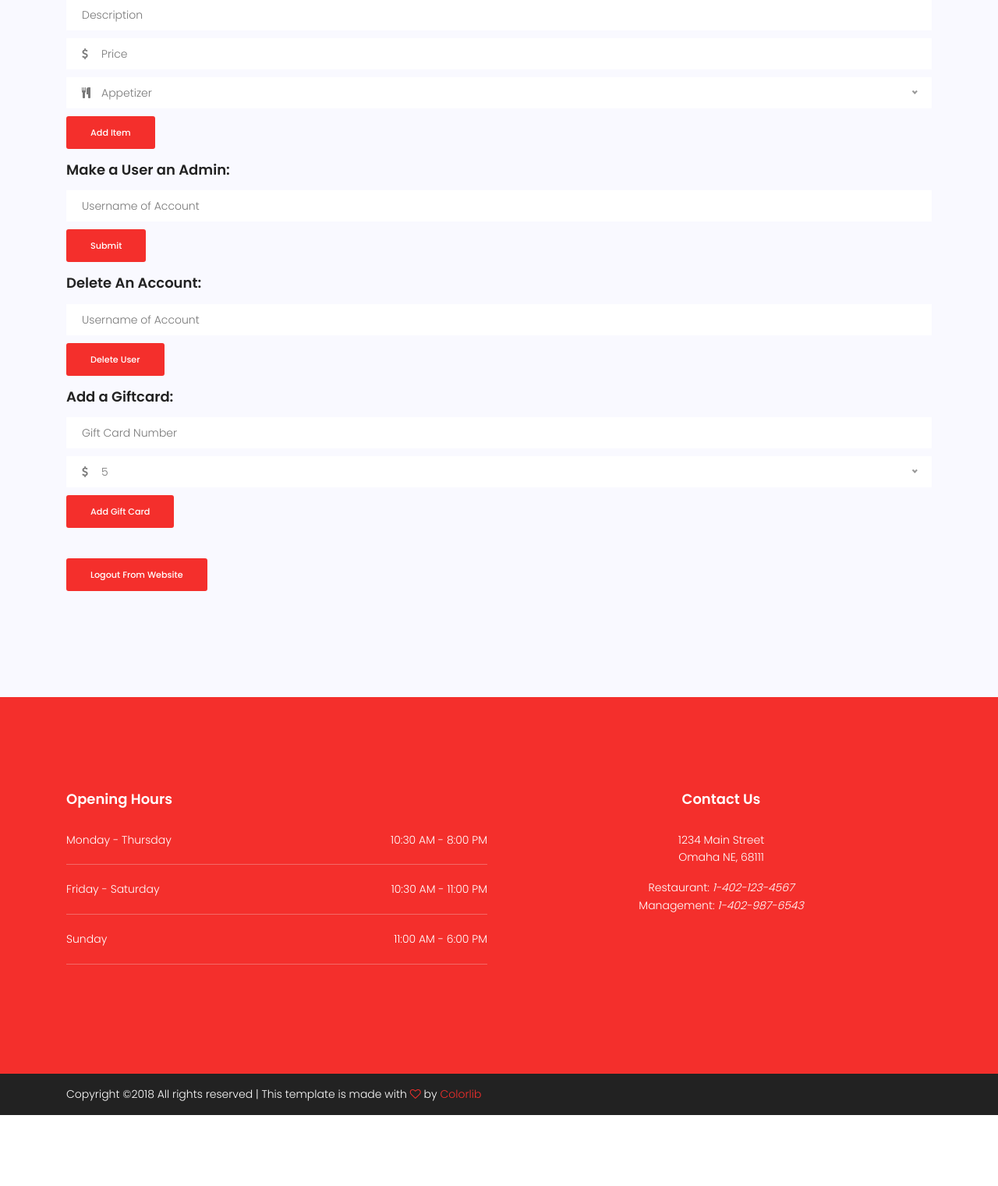
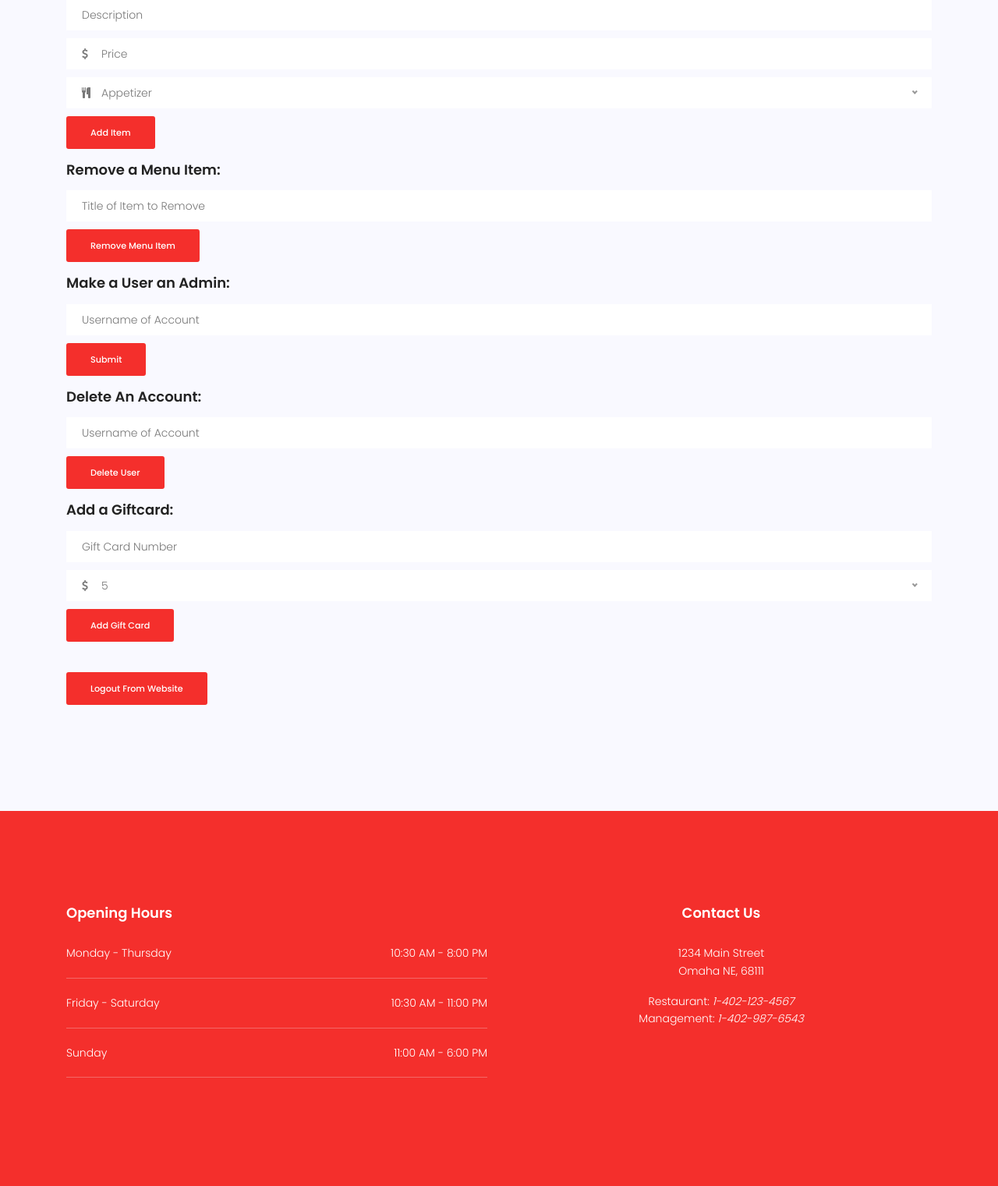
Before and after one commit to JustinRobbins7/DigitalSynergyGP, a Flask app: page /myaccount in a window 1280 px wide. Shown: the part 800-2321 px from the top of the page at 78% size. Before the commit the page ends 2230 px from the top, so only its background shows below. Run offline with Flask 2, Linux system fonts and the light colour scheme; a user stored in the database is signed in; some libraries are stand-ins or nearby versions.

Commit message:
Admins can add/remove menu items. Menu page refreshes list from menu items db

```diff
--- a/WebApp/WebApp/app.py
+++ b/WebApp/WebApp/app.py
@@ -1,6 +1,7 @@
 from flask import Flask, render_template, abort, redirect, request
 from jinja2 import TemplateNotFound
-from WebApp.WebApp.forms import AddMenuItem, CreateAccount, FormLogin, UsernameReturnDelete, UsernameReturnAdmin, GiftCardAddition, AddBalance
+from WebApp.WebApp.forms import AddMenuItem, CreateAccount, FormLogin, UsernameReturnDelete, UsernameReturnAdmin, \
+                                GiftCardAddition, AddBalance, RemoveMenuItem
 from flask_sqlalchemy import SQLAlchemy
 from flask_login import LoginManager, UserMixin, login_user, logout_user, current_user
 import pymysql
@@ -37,6 +38,16 @@ class Giftcards(db.Model):
     id = db.Column('id', db.Integer, primary_key=True)
     number = db.Column(db.String(15))
     balance = db.Column(db.DECIMAL(10, 2))
+
+
+# DB model for the items on the menu
+# menu items will be added or removed from an admin account and displayed on the menu.html page
+class MenuItems(db.Model):
+    id = db.Column('id', db.Integer, primary_key=True)
+    itemtitle = db.Column(db.String(40))
+    itemdescription = db.Column(db.String(250))
+    itemprice = db.Column(db.DECIMAL(10, 2))
+    itemtype = db.Column(db.String(10))
 
 
 db.create_all()
@@ -94,6 +105,16 @@ def createaccount_function():
         abort(404)
 
 
+# what to do on menu
+# used to pass a list of all menu items from the database to the html to allow for a loop
+# to place all the items
+@app.route('/menu')
+def menu_function():
+    test = db.engine.execute('SELECT * FROM restaurant.menu_items')
+    menuitemlist = test.fetchall()
+    return render_template('menu.html', MenuItemList=menuitemlist)
+
+
 # what to do on my account
 @app.route('/myaccount')
 def myaccount_function():
@@ -109,6 +130,10 @@ def myaccount_function():
         gcmessagebad = None
         addmessagegood = None
         addmessagebad = None
+        menumessagegood = None
+        menumessagebad = None
+        rimessagegood = None
+        rimessagebad = None
 
         # initialized forms needed
         form_menu = AddMenuItem()
@@ -118,6 +143,7 @@ def myaccount_function():
         form_makeadmin = UsernameReturnAdmin()
         form_addgiftcard = GiftCardAddition()
         form_addbalance = AddBalance()
+        form_removeitem = RemoveMenuItem()
 
         # if login button is pressed ------------------------------------------------------------------------------
         if form_login.loginsubmit.data:
@@ -135,24 +161,64 @@ def myaccount_function():
                     login_user(user, remember=True)
                     return render_template('myaccount.html', formMenu=form_menu, formLogin=form_login,
                                            formCreate=form_create, formDelete=form_delete, formAdmin=form_makeadmin,
-                                           formAddGiftcard=form_addgiftcard, formAddBalance=form_addbalance)
+                                           formAddGiftcard=form_addgiftcard, formAddBalance=form_addbalance,
+                                           formRemoveItem=form_removeitem)
                 # if the combo doesn't exist in the DB, prompt user to create account if they don't have one
                 else:
                     error = 'Username or Password Incorrect: Create Account if you Don\'t Have One'
                     return render_template('myaccount.html', formMenu=form_menu, formLogin=form_login,
                                            formCreate=form_create, formDelete=form_delete, formAdmin=form_makeadmin,
                                            formAddGiftcard=form_addgiftcard, formAddBalance=form_addbalance,
-                                           loginError=error)
+                                           formRemoveItem=form_removeitem, loginError=error)
 
         # logic for adding a menu item to the website -------------------------------------------------------------
         if form_menu.addsubmit.data:
             form_menu = AddMenuItem(request.form)
             if form_menu.validate_on_submit():
-                print(form_menu.title.data)
-                print(form_menu.description.data)
-                print(form_menu.price.data)
-                print(form_menu.choice.data)
-                return redirect('myaccount')
+                temp_title = form_menu.title.data
+                temp_description = form_menu.description.data
+                temp_price = form_menu.price.data
+                temp_itemtype = form_menu.choice.data
+                # if an item with that title does not exist add it to the database
+                if db.session.query(MenuItems).filter(MenuItems.itemtitle == temp_title).count() == 0:
+                    temp_item = MenuItems(itemtitle=temp_title, itemdescription=temp_description, itemprice=temp_price,
+                                          itemtype=temp_itemtype)
+                    db.session.add(temp_item)
+                    db.session.commit()
+                    menumessagegood = 'Item has been added to the menu.'
+                    return render_template('myaccount.html', formMenu=form_menu, formLogin=form_login,
+                                           formCreate=form_create, formDelete=form_delete, formAdmin=form_makeadmin,
+                                           formAddGiftcard=form_addgiftcard, formAddBalance=form_addbalance,
+                                           formRemoveItem=form_removeitem, MenuMessageG=menumessagegood)
+                # if an item with that title already exists don't add it
+                else:
+                    menumessagebad = 'Item already exists in the menu. Check name and try again.'
+                    return render_template('myaccount.html', formMenu=form_menu, formLogin=form_login,
+                                           formCreate=form_create, formDelete=form_delete, formAdmin=form_makeadmin,
+                                           formAddGiftcard=form_addgiftcard, formAddBalance=form_addbalance,
+                                           formRemoveItem=form_removeitem, MenuMessageB=menumessagebad)
+
+        # logic for removing a menu item from the website ---------------------------------------------------------
+        if form_removeitem.removeItemButton.data:
+            form_removeitem = RemoveMenuItem(request.form)
+            if form_removeitem.validate_on_submit():
+                temp_itemremove = form_removeitem.removeItemTitle.data
+                # if item is not in database throw error message
+                if db.session.query(MenuItems).filter(MenuItems.itemtitle == temp_itemremove).count() == 0:
+                    rimessagebad = 'Item is not on the menu. Check title and try again.'
+                    return render_template('myaccount.html', formMenu=form_menu, formLogin=form_login,
+                                           formCreate=form_create, formDelete=form_delete, formAdmin=form_makeadmin,
+                                           formAddGiftcard=form_addgiftcard, formAddBalance=form_addbalance,
+                                           formRemoveItem=form_removeitem, RemoveMessageB=rimessagebad)
+                # item with the remove title is in the database for menu items
+                else:
+                    MenuItems.query.filter_by(itemtitle=temp_itemremove).delete()
+                    db.session.commit()
+                    rimessagegood = 'Item has been removed from the menu.'
+                    return render_template('myaccount.html', formMenu=form_menu, formLogin=form_login,
+                                           formCreate=form_create, formDelete=form_delete, formAdmin=form_makeadmin,
+                                           formAddGiftcard=form_addgiftcard, formAddBalance=form_addbalance,
+                                           formRemoveItem=form_removeitem, RemoveMessageG=rimessagegood)
 
         # logic for a user to add a balance to their account via a giftcard ---------------------------------------
         if form_addbalance.addBalanceButton.data:
@@ -165,7 +231,7 @@ def myaccount_function():
                     return render_template('myaccount.html', formMenu=form_menu, formLogin=form_login,
                                            formCreate=form_create, formDelete=form_delete, formAdmin=form_makeadmin,
                                            formAddGiftcard=form_addgiftcard, formAddBalance=form_addbalance,
-                                           BalanceMessageB=gcmessagebad)
+                                           formRemoveItem=form_removeitem, BalanceMessageB=gcmessagebad)
                 # gc number is in database
                 else:
                     gift_card = Giftcards.query.filter_by(number=temp_addnumber).first()
@@ -176,7 +242,7 @@ def myaccount_function():
                     return render_template('myaccount.html', formMenu=form_menu, formLogin=form_login,
                                            formCreate=form_create, formDelete=form_delete, formAdmin=form_makeadmin,
                                            formAddGiftcard=form_addgiftcard, formAddBalance=form_addbalance,
-                                           BalanceMessageG=gcmessagegood)
+                                           formRemoveItem=form_removeitem, BalanceMessageG=gcmessagegood)
 
         # logic for adding a giftcard to the database -------------------------------------------------------------
         if form_addgiftcard.addGiftCard.data:
@@ -184,6 +250,7 @@ def myaccount_function():
             if form_addgiftcard.validate_on_submit():
                 temp_gcnumber = form_addgiftcard.giftCardNumber.data
                 temp_gcamount = form_addgiftcard.giftCardAmount.data
+                # the gift card number doesn't already exist within the database
                 if db.session.query(Giftcards).filter(Giftcards.number == temp_gcnumber).count() == 0:
                     temp_gc = Giftcards(number=temp_gcnumber, balance=temp_gcamount)
                     db.session.add(temp_gc)
@@ -192,25 +259,28 @@ def myaccount_function():
                     return render_template('myaccount.html', formMenu=form_menu, formLogin=form_login,
                                            formCreate=form_create, formDelete=form_delete, formAdmin=form_makeadmin,
                                            formAddGiftcard=form_addgiftcard, formAddBalance=form_addbalance,
-                                           AddMessageG=gcmessagegood)
+                                           formRemoveItem=form_removeitem, AddMessageG=gcmessagegood)
+                # the gift card number already exists in the database
                 else:
                     gcmessagebad = 'Giftcard Has Already Been Added'
                     return render_template('myaccount.html', formMenu=form_menu, formLogin=form_login,
                                            formCreate=form_create, formDelete=form_delete, formAdmin=form_makeadmin,
                                            formAddGiftcard=form_addgiftcard, formAddBalance=form_addbalance,
-                                           AddMessageB=gcmessagebad)
+                                           formRemoveItem=form_removeitem, AddMessageB=gcmessagebad)
 
         # logic for deleting a user from the website --------------------------------------------------------------
         if form_delete.returnButtonDelete.data:
             form_delete = UsernameReturnDelete(request.form)
             if form_delete.validate_on_submit():
                 temp_user = form_delete.returnUsernameDelete.data
+                # user that is trying to be deleted doesn't exist
                 if db.session.query(Users).filter(Users.username == temp_user).count() == 0:
                     dmessagebad = 'User Does Not Exists. Check Username and Enter Again'
                     return render_template('myaccount.html', formMenu=form_menu, formLogin=form_login,
                                            formCreate=form_create, formDelete=form_delete, formAdmin=form_makeadmin,
                                            formAddGiftcard=form_addgiftcard, formAddBalance=form_addbalance,
-                                           DeleteMessageB=dmessagebad)
+                                           formRemoveItem=form_removeitem, DeleteMessageB=dmessagebad)
+                # delete account with the username that was given
                 else:
                     Users.query.filter_by(username=temp_user).delete()
                     db.session.commit()
@@ -218,19 +288,21 @@ def myaccount_function():
                     return render_template('myaccount.html', formMenu=form_menu, formLogin=form_login,
                                            formCreate=form_create, formDelete=form_delete, formAdmin=form_makeadmin,
                                            formAddGiftcard=form_addgiftcard, formAddBalance=form_addbalance,
-                                           DeleteMessageG=dmessagegood)
+                                           formRemoveItem=form_removeitem, DeleteMessageG=dmessagegood)
 
         # logic for making a user and admin -----------------------------------------------------------------------
         if form_makeadmin.returnButtonAdmin.data:
             form_makeadmin = UsernameReturnAdmin(request.form)
             if form_makeadmin.validate_on_submit():
                 temp_user = form_makeadmin.returnUsernameAdmin.data
+                # user that is trying to become an admin does not exist in the database
                 if db.session.query(Users).filter(Users.username == temp_user).count() == 0:
                     amessagebad = 'User Does Not Exists. Check Username and Enter Again'
                     return render_template('myaccount.html', formMenu=form_menu, formLogin=form_login,
                                            formCreate=form_create, formDelete=form_delete, formAdmin=form_makeadmin,
                                            formAddGiftcard=form_addgiftcard, formAddBalance=form_addbalance,
-                                           AdminMessageB=amessagebad)
+                                           formRemoveItem=form_removeitem, AdminMessageB=amessagebad)
+                # make the user an admin based on the username given
                 else:
                     temp = Users.query.filter_by(username=temp_user).first()
                     temp.typeaccount = 1
@@ -239,12 +311,13 @@ def myaccount_function():
                     return render_template('myaccount.html', formMenu=form_menu, formLogin=form_login,
                                            formCreate=form_create, formDelete=form_delete, formAdmin=form_makeadmin,
                                            formAddGiftcard=form_addgiftcard, formAddBalance=form_addbalance,
-                                           AdminMessageG=amessagegood)
+                                           formRemoveItem=form_removeitem, AdminMessageG=amessagegood)
 
         # on no special cases return myaccount page ---------------------------------------------------------------
         return render_template('myaccount.html', formMenu=form_menu, formLogin=form_login,
                                formCreate=form_create, formDelete=form_delete, formAdmin=form_makeadmin,
-                               formAddGiftcard=form_addgiftcard, formAddBalance=form_addbalance)
+                               formAddGiftcard=form_addgiftcard, formAddBalance=form_addbalance,
+                               formRemoveItem=form_removeitem)
 
     except TemplateNotFound:
         abort(404)
@@ -255,17 +328,17 @@ def myaccount_function():
 @app.route('/<page>', methods=['GET', 'POST'])
 def html_lookup(page):
     renderpage = page + '.html'
-    print(page)
 
     # call myaccount functionality from function
     if page == 'myaccount':
-        print('hi')
         return myaccount_function()
 
     # call myaccount functionality from function
     if page == 'createaccount':
-        print('hello')
         return createaccount_function()
+
+    if page == 'menu':
+        return menu_function()
 
     # render all other pages that don't require extra procession in the form of a function
     try:
--- a/WebApp/WebApp/forms.py
+++ b/WebApp/WebApp/forms.py
@@ -54,4 +54,10 @@ class GiftCardAddition(FlaskForm):
 # form for users to add a giftcard from the database to their balance
 class AddBalance(FlaskForm):
     balanceNumber = StringField('Gift Card Number', [validators.DataRequired(), validators.Length(min=15, max=15, message='Gift Card Number should be 15 characters long.')])
-    addBalanceButton = SubmitField('Add Balance from Gift Card')
+    addBalanceButton = SubmitField('Redeem Gift Card')
+
+
+# form to allow admins to remove items from the menu by a title
+class RemoveMenuItem(FlaskForm):
+    removeItemTitle = StringField('Item to Remove', [validators.DataRequired()])
+    removeItemButton = SubmitField('Remove Menu Item')
--- a/WebApp/WebApp/templates/myaccount.html
+++ b/WebApp/WebApp/templates/myaccount.html
@@ -124,6 +124,36 @@
                             <div class='mt-10'>
                                 {{ formMenu.addsubmit(class_="genric-btn primary radius") }}
                             </div>
+                            {% if MenuMessageB %}
+                                 <div class='mt-10'><span style="color: red;">[{{ MenuMessageB }}]</span></div>
+                            {% endif %}
+                            {% if MenuMessageG %}
+                                 <div class='mt-10'><span style="color: blue;">[{{ MenuMessageG }}]</span></div>
+                            {% endif %}
+                        </p>
+                        <p>
+                            <h4>Remove a Menu Item:</h4>
+                            </p>
+                            <div>
+                            {{ formRemoveItem.csrf_token }}
+                            {{ formRemoveItem.hidden_tag() }}
+                            <p>
+                                <div class='mt-10'>
+                                    {{ formRemoveItem.removeItemTitle(class_="single-input", placeholder="Title of Item to Remove") }}
+                                </div>
+                                {% for error in formRemoveItem.removeItemTitle.errors %}
+                                    <div class='mt-10'><span style="color: red;">[{{ error }}]</span></div>
+                                {% endfor %}
+                                <div class='mt-10'>
+                                    {{ formRemoveItem.removeItemButton(class_="genric-btn primary radius") }}
+                                </div>
+                                {% if RemoveMessageB %}
+                                    <div class='mt-10'><span style="color: red;">[{{ RemoveMessageB }}]</span></div>
+                                {% endif %}
+                                {% if RemoveMessageG %}
+                                    <div class='mt-10'><span style="color: blue;">[{{ RemoveMessageG }}]</span></div>
+                                {% endif %}
+                            </p>
                         </p>
                         <p>
                             <h4>Make a User an Admin:</h4>
@@ -221,7 +251,7 @@
                                 <h1>User Dashboard</h1>
                             </p>
                             <p>
-                                <div class="text-capitalize"><h2>Welcome: {{ current_user.username }}</h2></div><br>
+                                <div class="text-capitalize"><h2>Welcome {{ current_user.username }}!</h2></div><br>
                             </p>
                             <p>
                                 <h3>Account Balance: ${{ current_user.accountbalance }}</h3><br>
```
Also changed, not shown: WebApp/WebApp/templates/menu.html (+23 -28 lines).
